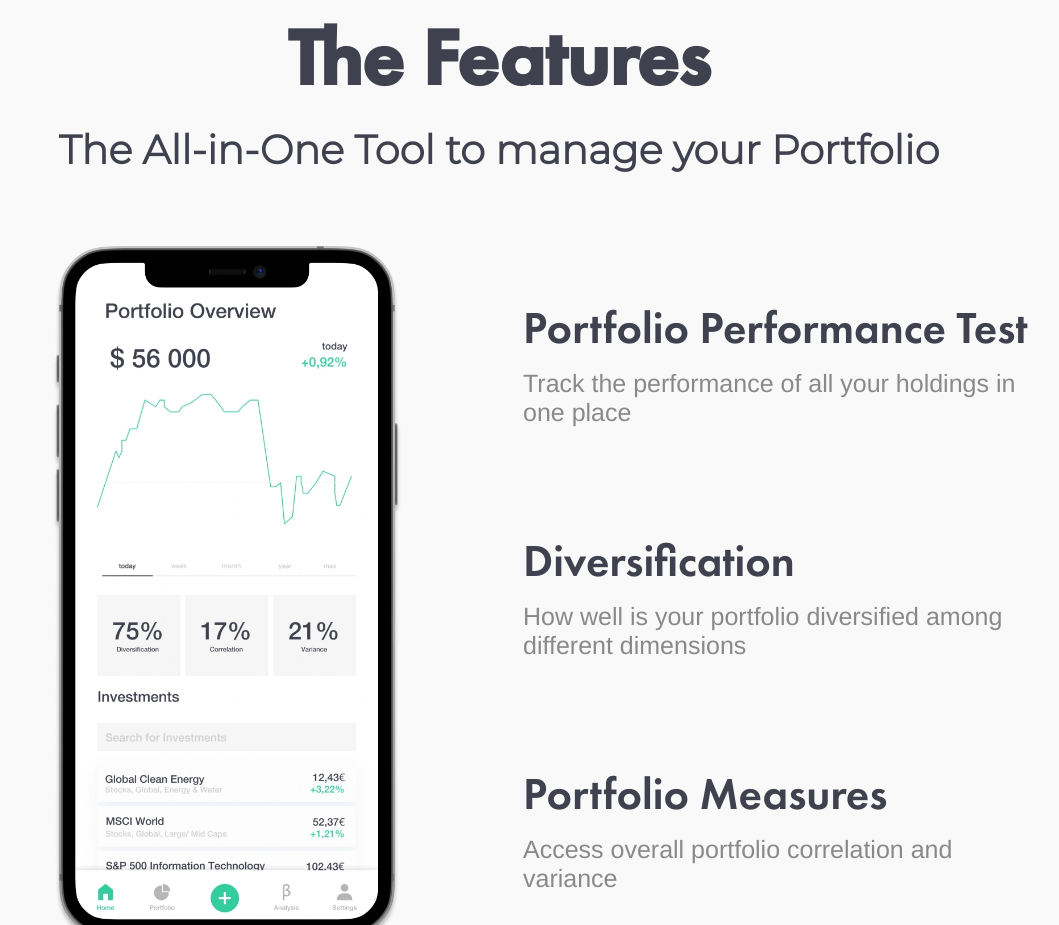
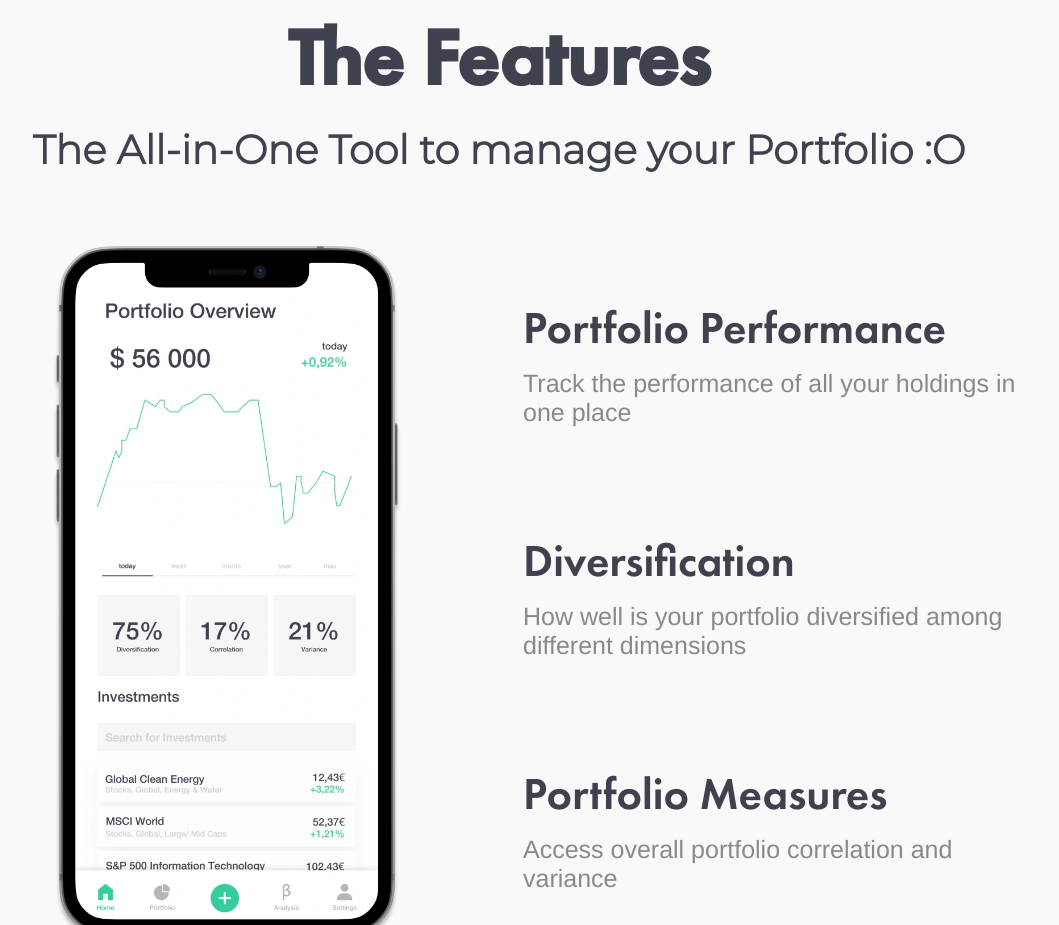
Before and after one commit to lminne/stockify-landing, a React (Create React App) app: page / in a window 1280 px wide. Shown: the part 980-1905 px from the top of the page, without its empty margins (141-1200 px from the left). Built offline with nearby package versions, Linux system fonts and the light colour scheme; a web font is replaced by a local one.

Commit message:
Update Landing.tsx

```diff
--- a/src/pages/Landing/Landing.tsx
+++ b/src/pages/Landing/Landing.tsx
@@ -54,12 +54,12 @@ class Landing extends Component<AppProps, AppState> {
                             <div>
                                 <div>
                                     <PrimaryHeading style={{textAlign:"center"}} text={"The Features"}/>
-                                    <SecondaryHeading style={{textAlign:"center"}} text={"The All-in-One Tool to manage your Portfolio"}/>
+                                    <SecondaryHeading style={{textAlign:"center"}} text={"The All-in-One Tool to manage your Portfolio :O"}/>
                                 </div>
 
                             </div>
 
-                            <Features fheading_1={"Portfolio Performance Test"} fheading_2={"Diversification"}
+                            <Features fheading_1={"Portfolio Performance"} fheading_2={"Diversification"}
                                       fheading_3={"Portfolio Measures"}
                                       fsubheading_1={"Track the performance of all your holdings in one place"}
                                       fsubheading_2={"How well is your portfolio diversified among different dimensions"}
```
